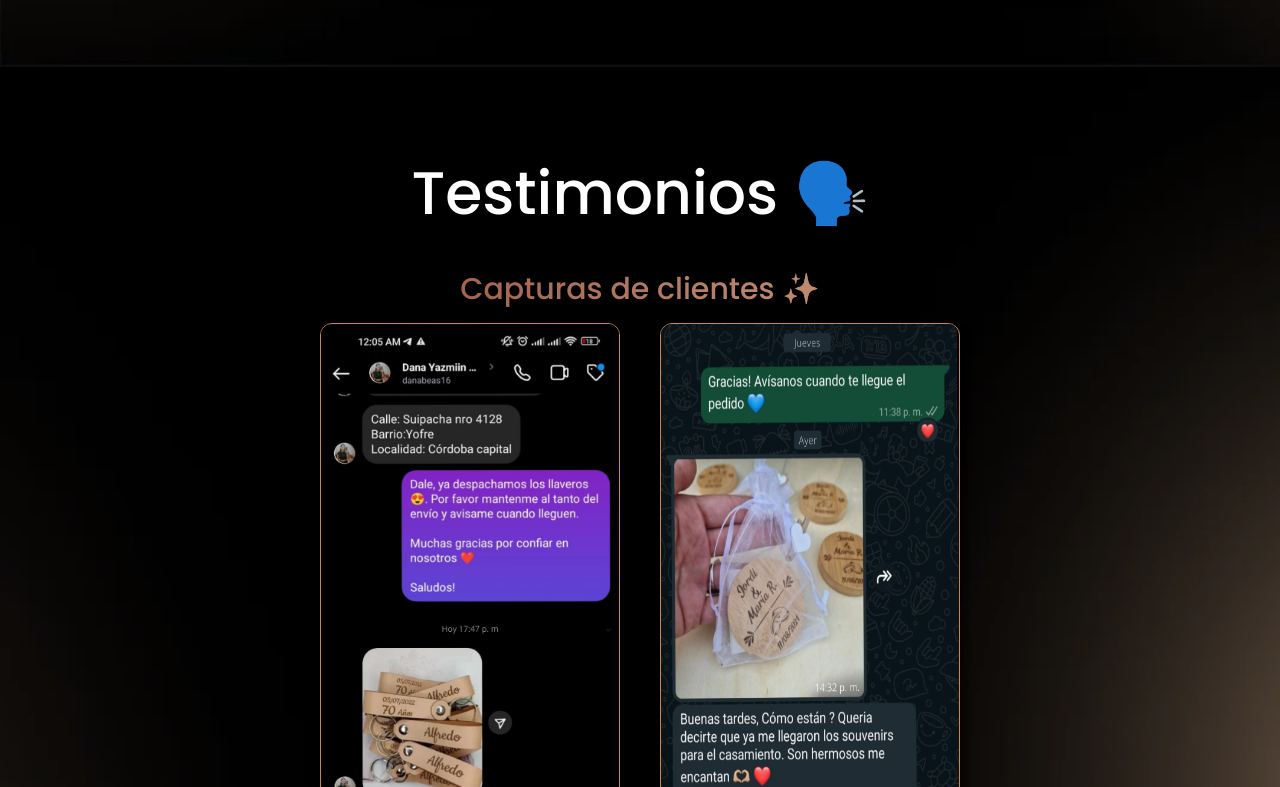
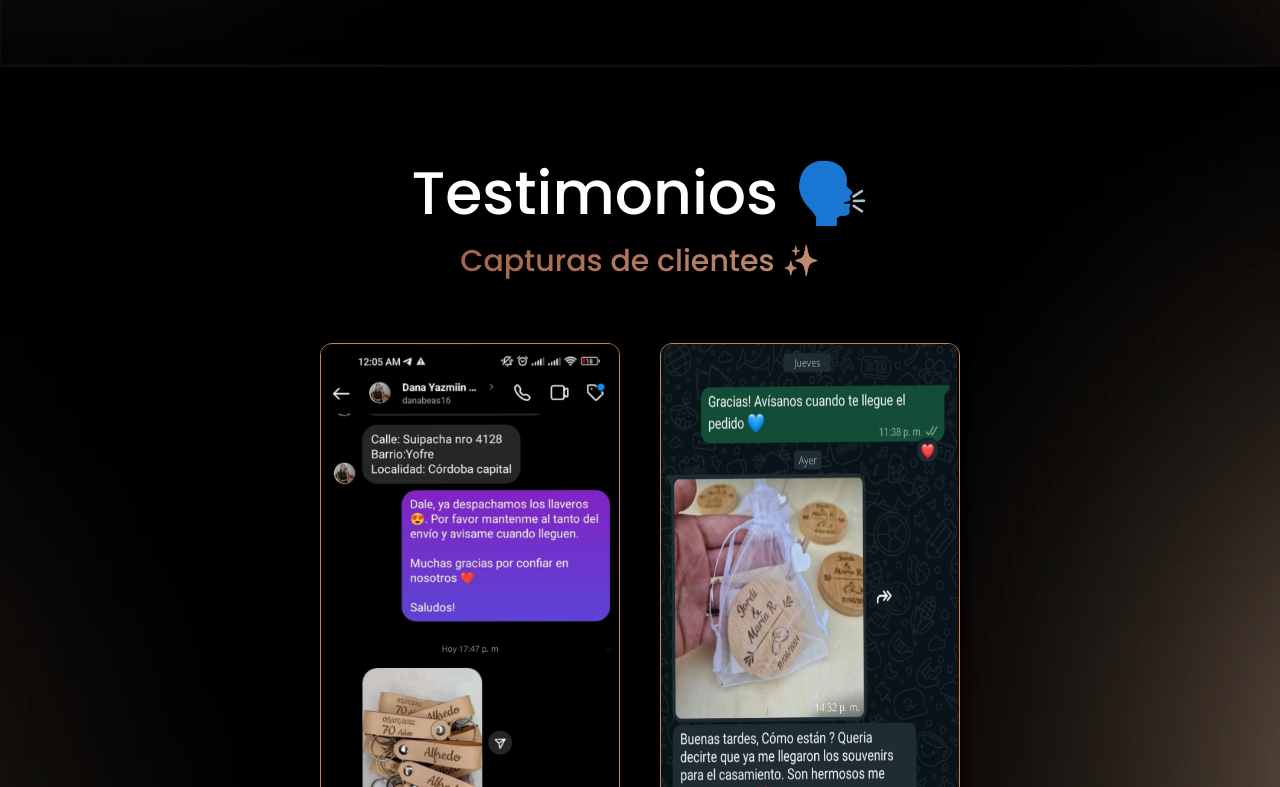
Before and after one commit to BrianGelvez/grabados-la-familia, a Next.js app: page / in a window 1280 px wide. Shown: the part 3113-3900 px from the top of the page. Built offline with nearby package versions, Linux system fonts and the light colour scheme; what tailwind-hamburgers would draw is missing.

Commit message:
styles: arreglo de screenshots testimonies

```diff
--- a/src/sections/testimonies/index.tsx
+++ b/src/sections/testimonies/index.tsx
@@ -24,28 +24,28 @@ export default function Testimonies() {
       />
       <div className="w-full absolute inset-0 bg-gradient-to-t bg-black/30 via-transparent to-transparent">
         <div className="w-full absolute flex flex-col lg:flex-row  px-4 lg:py-12 xl:justify-center">
-          <div className="w-full xl:w-container flex flex-col gap-12 justify-center">
-            <p className="text-white text-center mt-12 text-4xl lg:text-6xl">
+          <div className="w-full xl:w-container flex flex-col justify-center">
+            <p className="text-white text-center mt-12 mb-5 text-4xl lg:text-6xl">
               Testimonios 🗣️
             </p>
             <div className="">
               <h3 className="gradient-text text-center text-xl lg:text-3xl mb-4">
                 Capturas de clientes ✨
               </h3>
-              <div className="w-full pb-7 flex flex-row md:justify-center gap-4 lg:gap-10 overflow-x-auto">
+              <div className="w-full flex flex-row md:justify-center gap-4 lg:gap-10 overflow-x-auto py-12">
                 <Image
                   src="/testimonie1.webp"
                   width={300}
                   height={300}
                   alt="testimonios"
-                  className="rounded-xl border-[1px] border-brown-primary shadow-full transition-transform duration-[300ms] ease-in-out hover:scale-90"
+                  className="rounded-xl border-[1px] border-brown-primary shadow-full transition-transform duration-[300ms] ease-in-out hover:scale-110"
                 />
                 <Image
                   src="/testimonie2.webp"
                   width={300}
                   height={300}
                   alt="testimonios"
-                  className="rounded-xl border-[1px] border-brown-primary shadow-full transition-transform duration-[300ms] ease-in-out hover:scale-90"
+                  className="rounded-xl border-[1px] border-brown-primary shadow-full transition-transform duration-[300ms] ease-in-out hover:scale-110"
                 />
               </div>
             </div>
```
